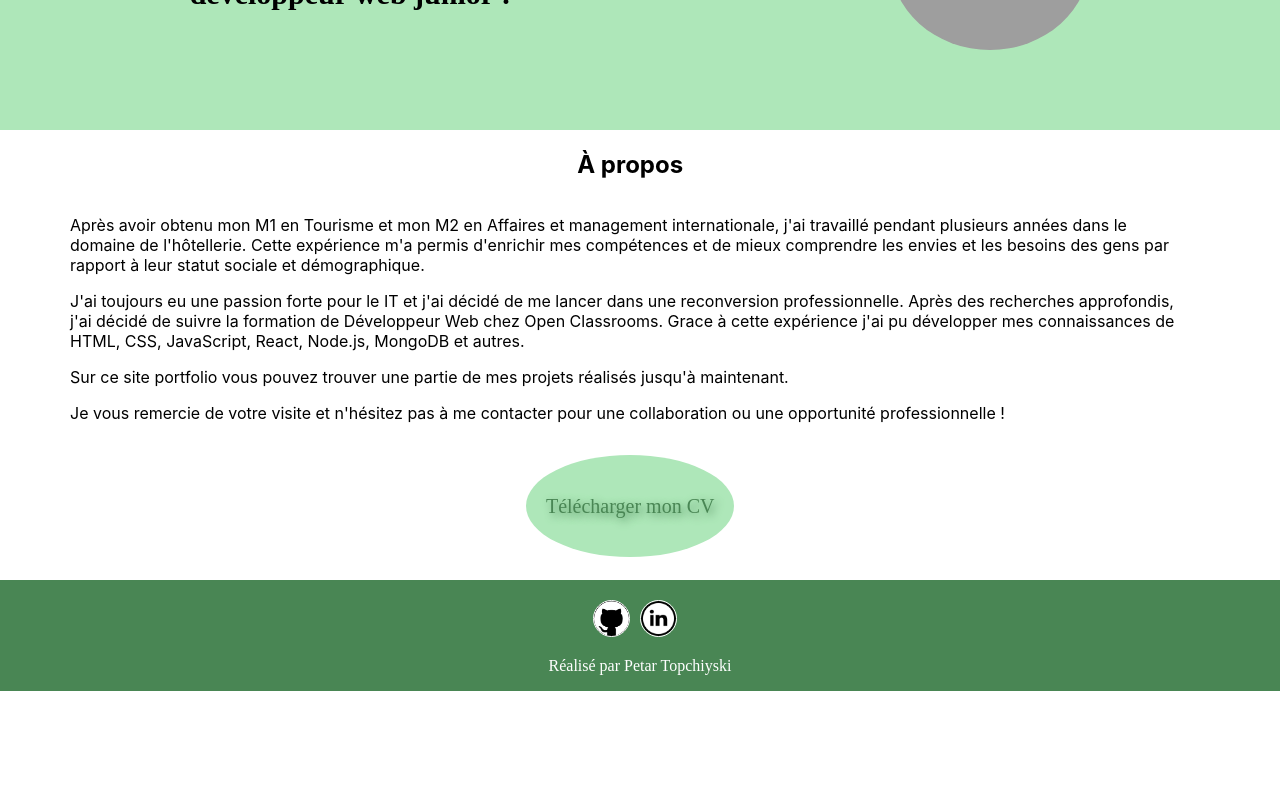
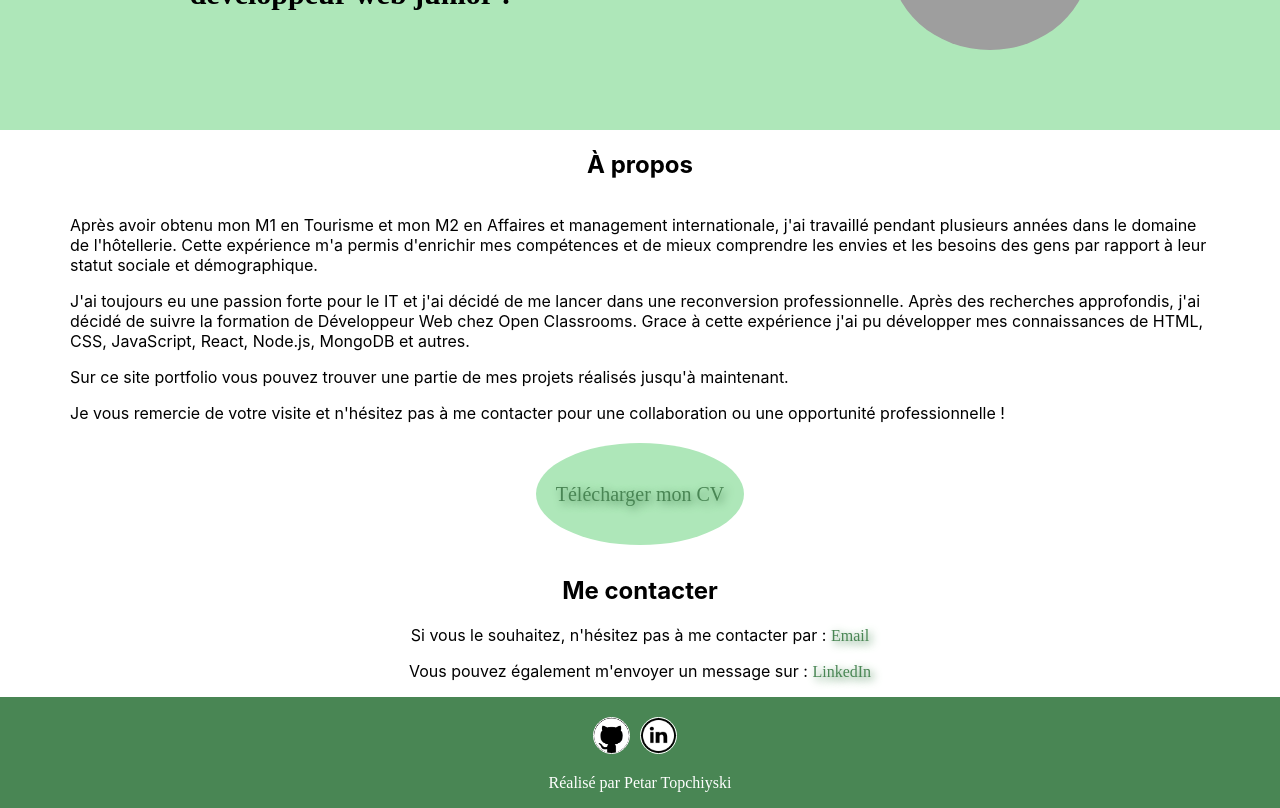
Before and after one commit to Temple79/Portfolio, a React (Create React App) app: page / in a window 1280 px wide. Shown: the part 300-1108 px from the top of the page. Before the commit the page ends 991 px from the top, so only its background shows below. Built offline with nearby package versions, Linux system fonts and the light colour scheme; grey boxes are pictures that could not be loaded.

Commit message:
Contact done

```diff
--- a/src/App.css
+++ b/src/App.css
@@ -2,3 +2,4 @@
 @import './components/Footer/footer.css';
 @import './components/Banner/banner.css';
 @import './components/About/about.css';
+@import './components/Contact/contact.css';
--- a/src/App.js
+++ b/src/App.js
@@ -2,7 +2,7 @@ import Header from './components/Header/header.js';
 import Banner from './components/Banner/banner.js'
 import About from './components/About/about.js';
 // import Projects from './components/Projects/projects.js';
-// import Contact from './components/Contact/contact.js';
+import Contact from './components/Contact/contact.js';
 import Footer from './components/Footer/footer.js';
 
 import "./App.css";
@@ -14,7 +14,7 @@ function App() {
       <Banner />
       <About />
       {/* <Projects /> */}
-      {/* <Contact /> */}
+      <Contact />
       <Footer />
     </>
   );
--- a/src/components/About/about.css
+++ b/src/components/About/about.css
@@ -19,10 +19,13 @@ a:hover {
     display: flex;
     flex-direction: column;
     align-items: center;
-    padding: 0 7% 30px 70px;
-    /* width: 80%; */
+    padding: 0 70px 30px 70px;
 }
 
 .about_presentation {
     margin-bottom: 40px;
 }
+
+.cv_wrapper {
+    margin: 20px;
+}
--- a/src/components/CV/cv.js
+++ b/src/components/CV/cv.js
@@ -2,7 +2,7 @@ import CV from "../../assets/Images/CV_Petar_Topchiyski.pdf";
 
 const CVDownload = () => {
   return (
-    <div>
+    <div className="cv_wrapper">
       <a className="cv" href={CV} download>
         Télécharger mon CV
       </a>
--- a/src/components/Contact/contact.css
+++ b/src/components/Contact/contact.css
@@ -0,0 +1,14 @@
+.contact {
+    text-align: center;
+}
+
+p a,
+p a:visited {
+    text-decoration: none;
+    color: #498654;
+    text-shadow: 3px 3px 9px;
+    font-family: cursive;
+}
+a:hover {
+    font-weight: bold;
+}
--- a/src/components/Contact/contact.js
+++ b/src/components/Contact/contact.js
@@ -1,11 +1,24 @@
 export default function Contact() {
-    return(
-        <div className="contact">
-            <h2>Me contacter</h2>
-            <div className="contact_info">
-                <p>Si vous souhaitez, n'hésitez pas à me contacter par: mail</p>
-
-            </div>
-        </div>
-    )
+  return (
+    <div className="contact">
+      <h2>Me contacter</h2>
+      <div className="contact_info">
+        <p>
+          Si vous le souhaitez, n'hésitez pas à me contacter par :{" "}
+          <a href="mailto:topchiyski@hotmail.fr" className="email">
+            Email
+          </a>
+        </p>
+        <p>
+          Vous pouvez également m'envoyer un message sur :{" "}
+          <a
+            href="https://www.linkedin.com/in/petar-topchiyski-099b8936/"
+            target="blank"
+          >
+            LinkedIn
+          </a>
+        </p>
+      </div>
+    </div>
+  );
 }
--- a/src/components/Magnetic_wrapper/magnetic_wrapper.js
+++ b/src/components/Magnetic_wrapper/magnetic_wrapper.js
@@ -43,7 +43,6 @@ export default function MagneticWrapper({children}) {
             ref={divRef}
             style={{
 
-                padding: '2rem',
                 width: 'fit-content',
                 display: 'flex',
                 position:'relative',
```
